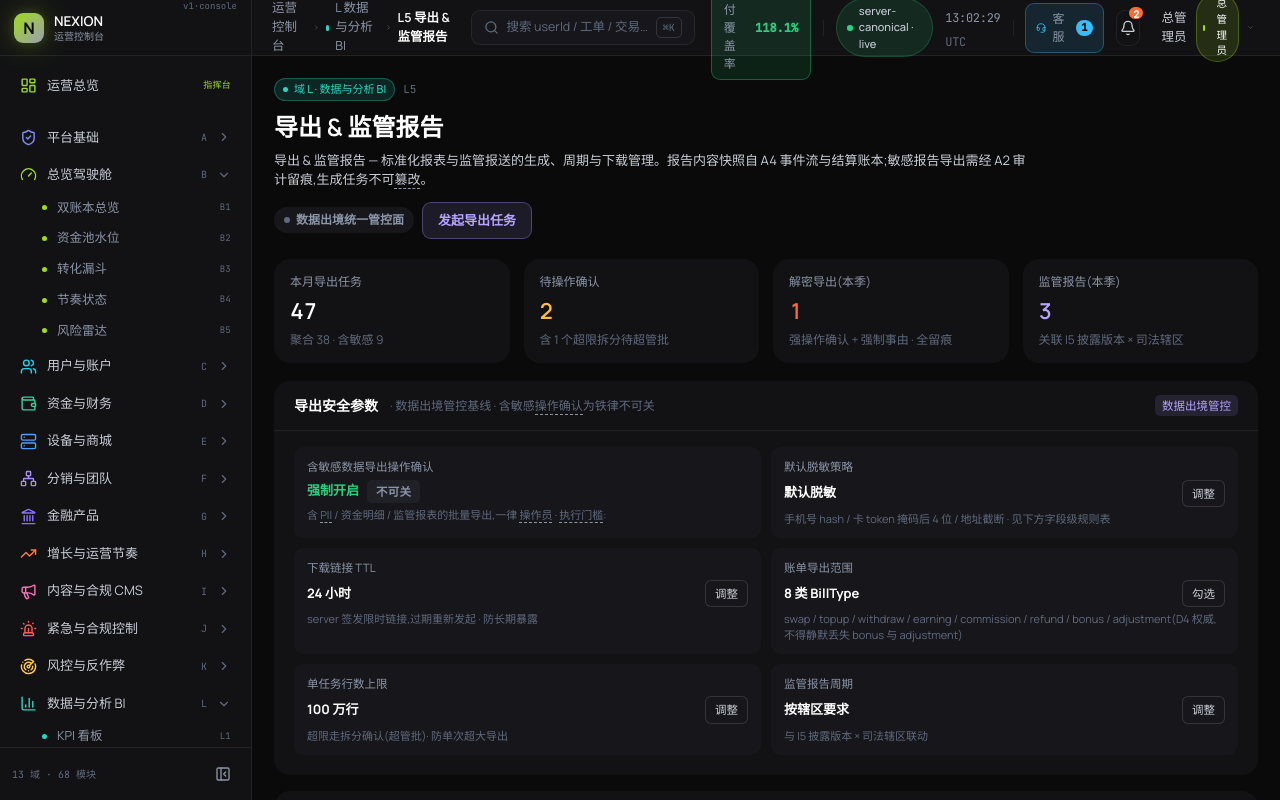
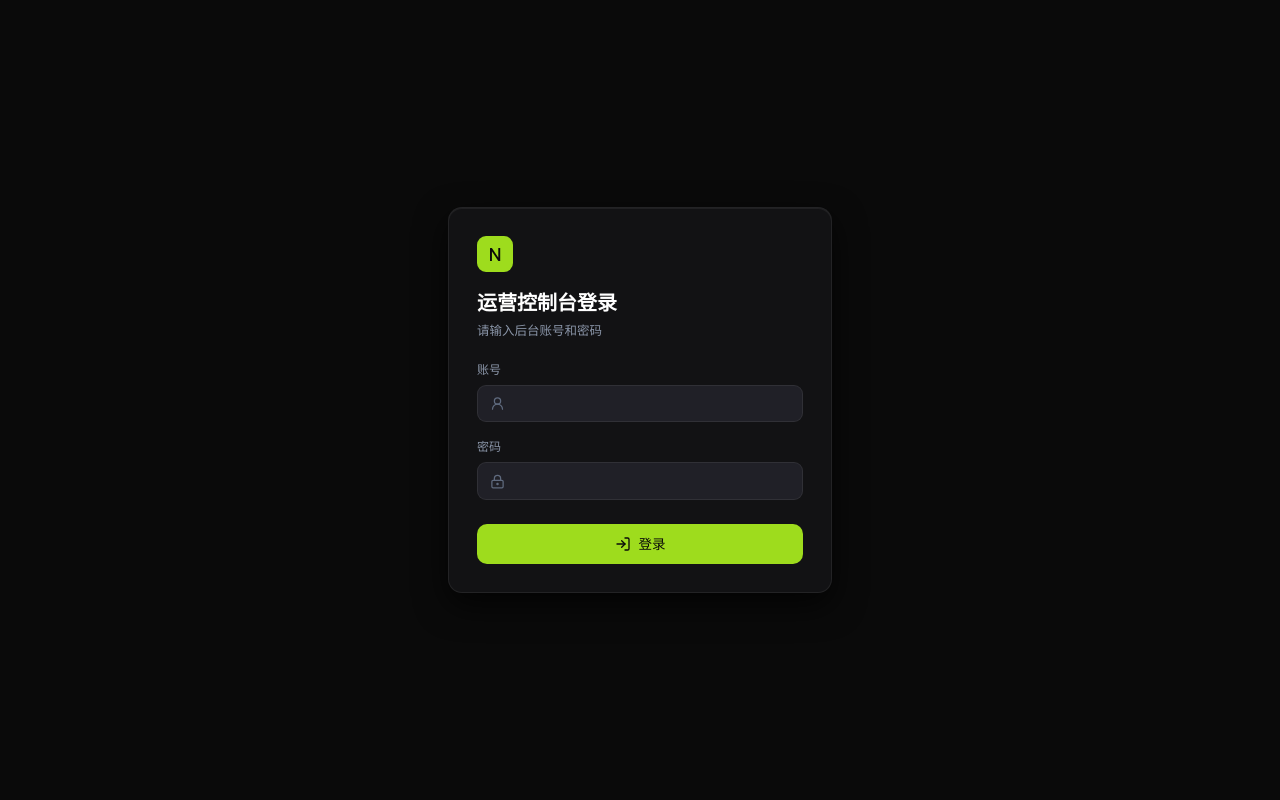
Before and after one commit to agentabatiuo572-byte/nexion-frontend-pc, a Next.js app: page /analytics/export in a window 1280 px wide. Built offline with nearby package versions, Linux system fonts and the light colour scheme.

Commit message:
feat: add admin password login

```diff
--- /dev/null
+++ b/app/api/admin/auth/login/route.ts
@@ -0,0 +1,84 @@
+import { NextResponse } from "next/server";
+
+const BACKEND_BASE_URL = process.env.NEXION_BACKEND_URL || "http://127.0.0.1:8110";
+const ADMIN_TOKEN_COOKIE = "nexion_admin_token";
+const ADMIN_TOKEN_MAX_AGE_SECONDS = 60 * 60 * 12;
+
+interface BackendLoginResult {
+  code?: number;
+  message?: string;
+  data?: {
+    accessToken?: unknown;
+    tokenType?: unknown;
+    session?: unknown;
+  };
+}
+
+function jsonError(status: number, message: string) {
+  return NextResponse.json({ code: status, message, data: null }, { status });
+}
+
+function upstreamResponse(text: string, upstream: Response) {
+  return new Response(text, {
+    status: upstream.status,
+    headers: {
+      "Content-Type": upstream.headers.get("Content-Type") || "application/json",
+      "Cache-Control": "no-store",
+    },
+  });
+}
+
+export async function POST(request: Request) {
+  const body = await request.json().catch(() => null);
+  const username = typeof body?.username === "string" ? body.username.trim() : "";
+  const password = typeof body?.password === "string" ? body.password : "";
+
+  if (!username || !password) {
+    return jsonError(401, "ADMIN_CREDENTIAL_INVALID");
+  }
+
+  try {
+    const upstream = await fetch(`${BACKEND_BASE_URL}/api/admin/auth/login`, {
+      method: "POST",
+      headers: { "Content-Type": "application/json" },
+      body: JSON.stringify({ username, password }),
+      cache: "no-store",
+    });
+    const text = await upstream.text();
+    let parsed: BackendLoginResult;
+    try {
+      parsed = JSON.parse(text) as BackendLoginResult;
+    } catch {
+      return upstreamResponse(text, upstream);
+    }
+    const accessToken = typeof parsed.data?.accessToken === "string" ? parsed.data.accessToken : "";
+
+    if (!upstream.ok || parsed.code !== 0 || !accessToken || !parsed.data?.session) {
+      return upstreamResponse(text, upstream);
+    }
+
+    const response = NextResponse.json(
+      {
+        code: parsed.code,
+        message: parsed.message,
+        data: {
+          tokenType: typeof parsed.data.tokenType === "string" ? parsed.data.tokenType : "Bearer",
+          session: parsed.data.session,
+        },
+      },
+      { status: upstream.status },
+    );
+    response.cookies.set(ADMIN_TOKEN_COOKIE, accessToken, {
+      httpOnly: true,
+      sameSite: "strict",
+      secure: process.env.NODE_ENV === "production",
+      path: "/",
+      maxAge: ADMIN_TOKEN_MAX_AGE_SECONDS,
+    });
+    response.headers.set("Cache-Control", "no-store");
+
+    return response;
+  } catch {
+    return jsonError(503, "ADMIN_AUTH_UNAVAILABLE");
+  }
+}
--- a/app/components/shell/console-shell.tsx
+++ b/app/components/shell/console-shell.tsx
@@ -31,7 +31,11 @@ export function ConsoleShell({ children }: { children: React.ReactNode }) {
   const collapsed = mounted ? collapsedRaw : false;
   const expanded = mounted ? expandedRaw : ["B"];
 
-  if (mounted && !isAuthenticated) return <LoginGate />;
+  if (!mounted) {
+    return <div className="h-screen w-screen" style={{ background: "var(--v5-bg)" }} />;
+  }
+
+  if (!isAuthenticated) return <LoginGate />;
 
   return (
     <div
--- a/app/components/shell/login-gate.tsx
+++ b/app/components/shell/login-gate.tsx
@@ -1,35 +1,49 @@
 "use client";
 
 /**
- * LoginGate — 原型登录壳(无真鉴权)。退出后出现,选运营身份 + 角色即可重新进入。
- * 仅用于让退出/RBAC 演示闭环;非安全边界。
+ * LoginGate — 后台账号密码登录。
  */
+import type { FormEvent } from "react";
 import { useState } from "react";
-import type { AdminRole } from "@/lib/nav/console-nav";
-import { ROLE_LABEL } from "@/lib/nav/console-nav";
+import { Loader2, LockKeyhole, LogIn, UserRound } from "lucide-react";
+import { loginAdmin } from "@/lib/admin/auth-client";
 import { useAdminAuth } from "@/lib/store/admin-auth";
-
-const ROLES: AdminRole[] = [
-  "superadmin",
-  "finance",
-  "risk",
-  "growth",
-  "content",
-  "support",
-  "auditor",
-];
 
 export function LoginGate() {
   const signIn = useAdminAuth((s) => s.signIn);
-  const [operator, setOperator] = useState("总管理员");
-  const [role, setRole] = useState<AdminRole>("superadmin");
+  const [username, setUsername] = useState("");
+  const [password, setPassword] = useState("");
+  const [error, setError] = useState("");
+  const [submitting, setSubmitting] = useState(false);
+
+  async function handleSubmit(event: FormEvent<HTMLFormElement>) {
+    event.preventDefault();
+    const normalizedUsername = username.trim();
+    if (!normalizedUsername || !password) {
+      setError("请输入账号和密码");
+      return;
+    }
+
+    setSubmitting(true);
+    setError("");
+    try {
+      const result = await loginAdmin(normalizedUsername, password);
+      signIn(result);
+      setPassword("");
+    } catch {
+      setError("账号或密码不正确");
+    } finally {
+      setSubmitting(false);
+    }
+  }
 
   return (
     <div
       className="flex h-screen w-screen items-center justify-center p-6"
       style={{ background: "var(--v5-bg)" }}
     >
-      <div
+      <form
+        onSubmit={handleSubmit}
         className="w-full max-w-sm rounded-[var(--admin-radius)] p-7"
         style={{
           background: "var(--v5-surface)",
@@ -47,52 +61,70 @@ export function LoginGate() {
           运营控制台登录
         </h1>
         <p className="mt-1 text-[12.5px]" style={{ color: "var(--v5-ink-3)" }}>
-          原型环境 · 选择运营身份与角色进入
+          请输入后台账号和密码
         </p>
 
         <label className="mt-5 block text-[12px]" style={{ color: "var(--v5-ink-3)" }}>
-          运营账号
+          账号
         </label>
-        <input
-          value={operator}
-          onChange={(e) => setOperator(e.target.value)}
-          className="mt-1.5 w-full rounded-[9px] px-3 py-2 text-[13px] outline-none"
-          style={{
-            background: "var(--v5-surface-3)",
-            border: "1px solid var(--v5-border)",
-            color: "var(--v5-ink)",
-          }}
-        />
-
-        <label className="mt-4 block text-[12px]" style={{ color: "var(--v5-ink-3)" }}>
-          角色
-        </label>
-        <select
-          value={role}
-          onChange={(e) => setRole(e.target.value as AdminRole)}
-          className="mt-1.5 w-full rounded-[9px] px-3 py-2 text-[13px] outline-none"
+        <div
+          className="mt-1.5 flex items-center gap-2 rounded-[9px] px-3"
           style={{
             background: "var(--v5-surface-3)",
             border: "1px solid var(--v5-border)",
             color: "var(--v5-ink)",
           }}
         >
-          {ROLES.map((r) => (
-            <option key={r} value={r}>
-              {ROLE_LABEL[r]}
-            </option>
-          ))}
-        </select>
+          <UserRound size={15} style={{ color: "var(--v5-ink-4)" }} aria-hidden />
+          <input
+            value={username}
+            onChange={(e) => setUsername(e.target.value)}
+            autoComplete="username"
+            aria-label="账号"
+            className="min-w-0 flex-1 bg-transparent py-2 text-[13px] outline-none"
+            style={{ color: "var(--v5-ink)" }}
+          />
+        </div>
+
+        <label className="mt-4 block text-[12px]" style={{ color: "var(--v5-ink-3)" }}>
+          密码
+        </label>
+        <div
+          className="mt-1.5 flex items-center gap-2 rounded-[9px] px-3"
+          style={{
+            background: "var(--v5-surface-3)",
+            border: "1px solid var(--v5-border)",
+            color: "var(--v5-ink)",
+          }}
+        >
+          <LockKeyhole size={15} style={{ color: "var(--v5-ink-4)" }} aria-hidden />
+          <input
+            type="password"
+            value={password}
+            onChange={(e) => setPassword(e.target.value)}
+            autoComplete="current-password"
+            aria-label="密码"
+            className="min-w-0 flex-1 bg-transparent py-2 text-[13px] outline-none"
+            style={{ color: "var(--v5-ink)" }}
+          />
+        </div>
+
+        {error && (
+          <p className="mt-3 rounded-[8px] px-3 py-2 text-[12px]" style={{ background: "color-mix(in srgb, var(--v5-danger) 10%, transparent)", color: "var(--v5-danger)" }}>
+            {error}
+          </p>
+        )}
 
         <button
-          type="button"
-          onClick={() => signIn(operator.trim() || "运营", role)}
-          className="mt-6 w-full rounded-[10px] py-2.5 text-[13.5px] font-medium transition-opacity hover:opacity-90 active:opacity-80"
+          type="submit"
+          disabled={submitting}
+          className="mt-6 flex w-full items-center justify-center gap-2 rounded-[10px] py-2.5 text-[13.5px] font-medium transition-opacity hover:opacity-90 active:opacity-80 disabled:cursor-not-allowed disabled:opacity-60"
           style={{ background: "var(--v5-brand)", color: "var(--v5-on-brand)" }}
         >
-          进入控制台
+          {submitting ? <Loader2 size={16} className="animate-spin" aria-hidden /> : <LogIn size={16} aria-hidden />}
+          登录
         </button>
-      </div>
+      </form>
     </div>
   );
 }
--- a/app/components/shell/topbar.tsx
+++ b/app/components/shell/topbar.tsx
@@ -1,13 +1,12 @@
 "use client";
 
 /**
- * 顶栏 — 面包屑 + 服务端权威状态徽标 + UTC 时钟 + 角色切换器(演示 RBAC)。
- * 切角色会即时改变侧栏可见域(superadmin 见全 12 域,其余按 §3.3 权限)。
+ * 顶栏 — 面包屑 + 服务端权威状态徽标 + UTC 时钟 + 当前登录账号菜单。
  */
 import { useEffect, useMemo, useState } from "react";
-import { Check, ChevronDown, Headset, LogOut, Search } from "lucide-react";
+import { ChevronDown, Headset, LogOut, Search } from "lucide-react";
 import type { AdminRole } from "@/lib/nav/console-nav";
-import { ROLE_LABEL, canSee } from "@/lib/nav/console-nav";
+import { canSee } from "@/lib/nav/console-nav";
 import { useAdminAuth } from "@/lib/store/admin-auth";
 import { Breadcrumb } from "./breadcrumb";
 import { SyncChip } from "./sync-chip";
@@ -22,20 +21,18 @@ import { useOpsHydrated } from "@/lib/store/admin/user-ops-store";
 import { SESSION_CONVOS } from "@/app/components/domain-views/m-tabs/data";
 import { CommandPalette } from "@/app/components/command-palette";
 
-const ROLES: AdminRole[] = [
-  "superadmin",
-  "finance",
-  "risk",
-  "growth",
-  "content",
-  "support",
-  "auditor",
-];
-
 function RoleSwitcher({ role, operator }: { role: AdminRole; operator: string }) {
   const [open, setOpen] = useState(false);
-  const setRole = useAdminAuth((s) => s.setRole);
   const signOut = useAdminAuth((s) => s.signOut);
+
+  async function handleSignOut() {
+    setOpen(false);
+    try {
+      await fetch("/api/admin/auth/logout", { method: "POST", cache: "no-store" });
+    } finally {
+      signOut();
+    }
+  }
 
   return (
     <div className="relative">
@@ -76,35 +73,20 @@ function RoleSwitcher({ role, operator }: { role: AdminRole; operator: string })
               className="px-3 py-1.5 text-[10.5px] uppercase tracking-[0.14em]"
               style={{ color: "var(--v5-ink-4)" }}
             >
-              切换角色(演示 RBAC)
+              当前登录账号
             </p>
-            {ROLES.map((r) => {
-              const active = r === role;
-              return (
-                <button
-                  key={r}
-                  type="button"
-                  onClick={() => {
-                    setRole(r);
-                    setOpen(false);
-                  }}
-                  className="flex w-full items-center justify-between px-3 py-1.5 text-left text-[12.5px] transition-colors hover:bg-[var(--v5-surface-2)]"
-                  style={{ color: "var(--v5-ink-2)" }}
-                >
-                  <span className="flex items-center gap-2">
-                    <RoleBadge role={r} size="sm" />
-                  </span>
-                  {active && <Check size={14} style={{ color: "var(--v5-brand)" }} />}
-                </button>
-              );
-            })}
+            <div className="px-3 py-2">
+              <div className="truncate text-[13px] font-medium" style={{ color: "var(--v5-ink)" }}>
+                {operator}
+              </div>
+              <div className="mt-1">
+                <RoleBadge role={role} size="sm" />
+              </div>
+            </div>
             <div className="my-1 h-px" style={{ background: "var(--v5-border)" }} />
             <button
               type="button"
-              onClick={() => {
-                setOpen(false);
-                signOut();
-              }}
+              onClick={handleSignOut}
               className="flex w-full items-center gap-2 px-3 py-1.5 text-left text-[12.5px] transition-colors hover:bg-[var(--v5-surface-2)]"
               style={{ color: "var(--v5-ink-3)" }}
             >
--- /dev/null
+++ b/lib/admin/auth-client.ts
@@ -0,0 +1,63 @@
+import type { AdminRole } from "@/lib/nav/console-nav";
+import type { AdminSession } from "@/lib/store/admin-auth";
+
+const ADMIN_ROLES = new Set<AdminRole>([
+  "superadmin",
+  "finance",
+  "risk",
+  "growth",
+  "content",
+  "support",
+  "auditor",
+]);
+
+interface ApiResult<T> {
+  code: number;
+  message?: string;
+  data?: T;
+}
+
+interface LoginPayload {
+  tokenType: string;
+  session: {
+    adminId: number;
+    username: string;
+    operator: string;
+    role: string;
+    authorities?: string[];
+  };
+}
+
+export interface LoginResult {
+  tokenType: string;
+  session: AdminSession;
+}
+
+export function normalizeAdminRole(role: string | undefined): AdminRole {
+  return role && ADMIN_ROLES.has(role as AdminRole) ? (role as AdminRole) : "auditor";
+}
+
+export async function loginAdmin(username: string, password: string): Promise<LoginResult> {
+  const response = await fetch("/api/admin/auth/login", {
+    method: "POST",
+    headers: { "Content-Type": "application/json" },
+    body: JSON.stringify({ username: username.trim(), password }),
+    cache: "no-store",
+  });
+  const result = (await response.json().catch(() => null)) as ApiResult<LoginPayload> | null;
+
+  if (!response.ok || !result || result.code !== 0 || !result.data?.session) {
+    throw new Error(result?.message || "ADMIN_CREDENTIAL_INVALID");
+  }
+
+  return {
+    tokenType: result.data.tokenType || "Bearer",
+    session: {
+      adminId: result.data.session.adminId,
+      username: result.data.session.username,
+      operator: result.data.session.operator || result.data.session.username,
+      role: normalizeAdminRole(result.data.session.role),
+      authorities: result.data.session.authorities ?? [],
+    },
+  };
+}
--- a/lib/store/admin-auth.ts
+++ b/lib/store/admin-auth.ts
@@ -1,32 +1,54 @@
-// 运营账号 store(原型 stub)— 无真鉴权,仅承载 operator + role 供 RBAC 侧栏演示。
-// 默认以总管理员登录,主人打开即见全 12 域;TopBar 可切角色现场演示权限过滤。
 import { create } from "zustand";
 import { persist, createJSONStorage } from "zustand/middleware";
 import type { AdminRole } from "@/lib/nav/console-nav";
+
+export interface AdminSession {
+  adminId: number;
+  username: string;
+  operator: string;
+  role: AdminRole;
+  authorities: string[];
+}
 
 interface AdminAuthState {
   isAuthenticated: boolean;
   operator: string;
   role: AdminRole;
-  signIn: (operator: string, role: AdminRole) => void;
+  tokenType: string | null;
+  session: AdminSession | null;
+  signIn: (auth: { tokenType: string; session: AdminSession }) => void;
   signOut: () => void;
-  setRole: (role: AdminRole) => void;
 }
 
 export const useAdminAuth = create<AdminAuthState>()(
   persist(
     (set) => ({
-      isAuthenticated: true,
-      operator: "总管理员",
-      role: "superadmin",
-      signIn: (operator, role) => set({ isAuthenticated: true, operator, role }),
-      signOut: () => set({ isAuthenticated: false }),
-      setRole: (role) => set({ role }),
+      isAuthenticated: false,
+      operator: "",
+      role: "auditor",
+      tokenType: null,
+      session: null,
+      signIn: ({ tokenType, session }) =>
+        set({
+          isAuthenticated: true,
+          operator: session.operator,
+          role: session.role,
+          tokenType,
+          session,
+        }),
+      signOut: () =>
+        set({
+          isAuthenticated: false,
+          operator: "",
+          role: "auditor",
+          tokenType: null,
+          session: null,
+        }),
     }),
     {
-      name: "nexion-admin-auth-v1",
+      name: "nexion-admin-auth-v2",
       storage: createJSONStorage(() => localStorage),
-      version: 1,
+      version: 2,
     },
   ),
 );
--- a/lib/store/use-admin-role.ts
+++ b/lib/store/use-admin-role.ts
@@ -1,6 +1,6 @@
 "use client";
 
-/** 当前是否总管理员。挂载前/SSR 默认 true(与默认登录一致),避免 hydration 抖动。 */
+/** 当前是否总管理员。挂载前保守返回 true; ConsoleShell 会在登录态水合后再渲染后台内容。 */
 import { useEffect, useState } from "react";
 import { useAdminAuth } from "./admin-auth";
 
```
Also changed, not shown: app/api/admin/auth/logout/route.ts (added, +16 -0 lines).
